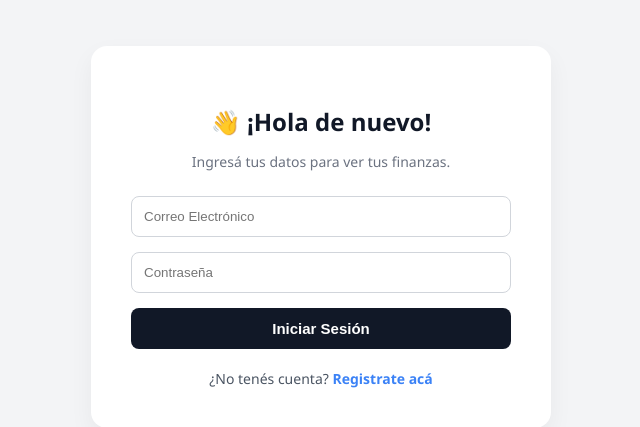
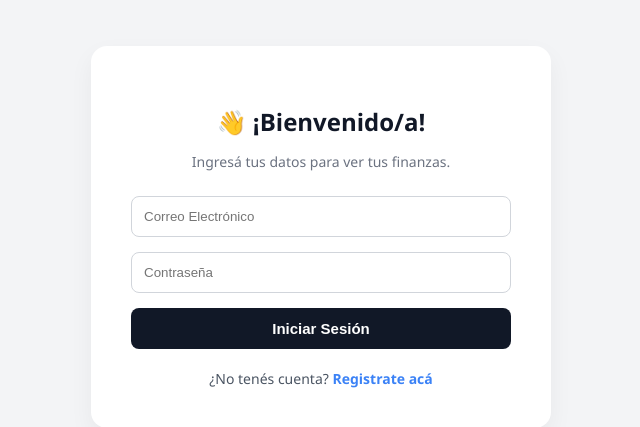
Before and after one commit to aldanacartala8-dotcom/control-gastos-python, a Flask app: page /login in a window 1280 px wide. Shown: the part 163-590 px from the top of the page, without its empty margins (319-959 px from the left). Run offline with Flask 3, Linux system fonts and the light colour scheme; some libraries are stand-ins or nearby versions.

Commit message:
Add files via upload

```diff
--- a/templates/login.html
+++ b/templates/login.html
@@ -21,7 +21,7 @@
 <body>
 
 <div class="caja-login">
-    <h2>👋 ¡Hola de nuevo!</h2>
+    <h2>👋 ¡Bienvenido/a!</h2>
     <p>Ingresá tus datos para ver tus finanzas.</p>
 
     <!-- Mensajes de error en caso de credenciales inválidas -->
```
